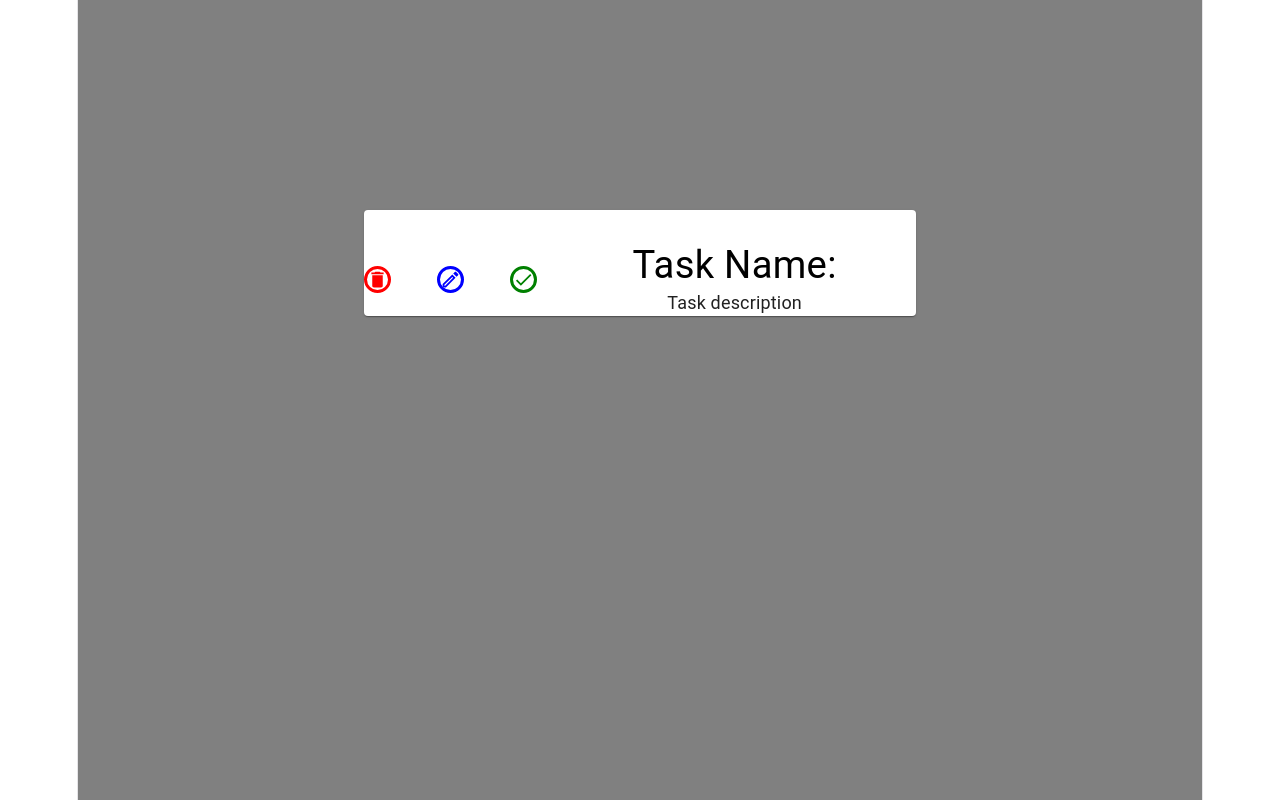
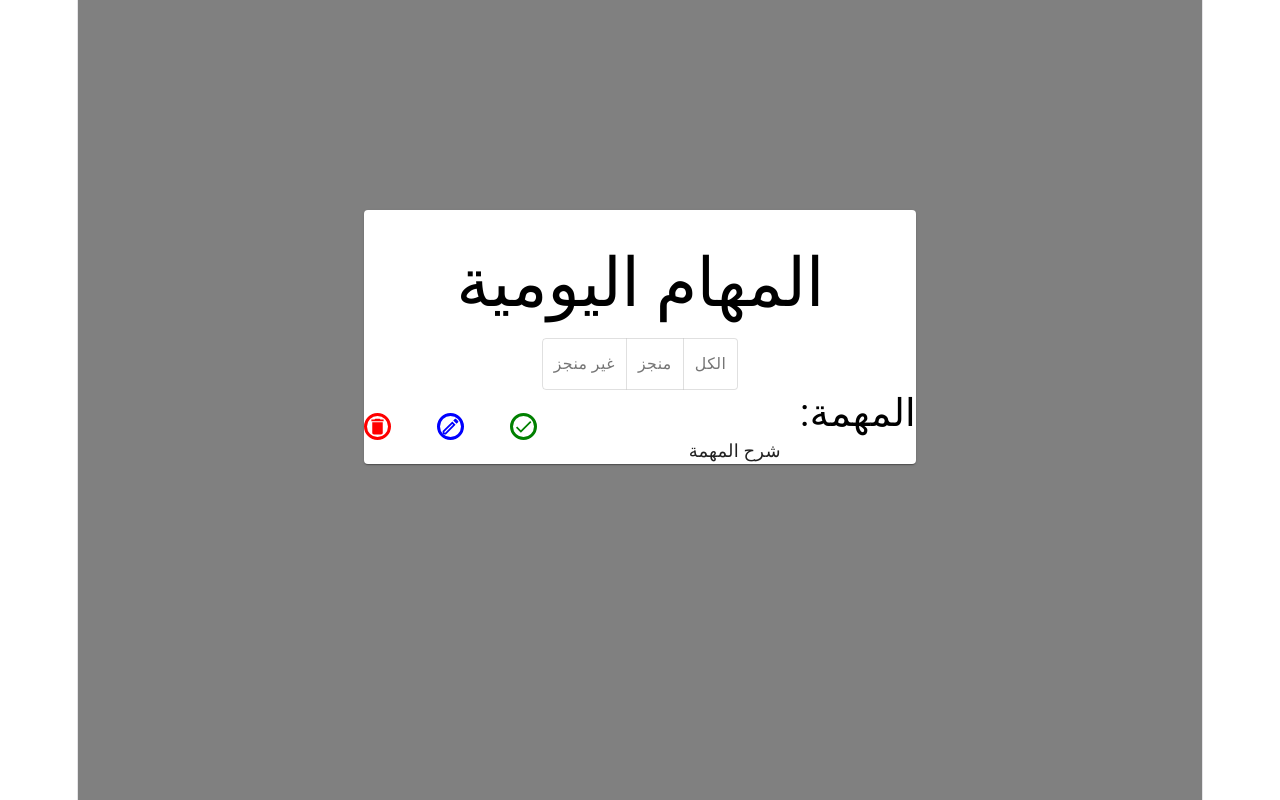
Before and after one commit to ALJAZARIhadi/todo-list-react, a React (Vite) app: page / in a window 1280 px wide. Built offline with nearby package versions, Linux system fonts and the light colour scheme.

Commit message:
adding title and toggle buttons

```diff
--- a/src/TodoList.jsx
+++ b/src/TodoList.jsx
@@ -10,13 +10,46 @@ import Grid from "@mui/material/Grid";
 import DeleteIcon from "@mui/icons-material/Delete";
 import EditOutlinedIcon from "@mui/icons-material/EditOutlined";
 import DoneOutlinedIcon from "@mui/icons-material/DoneOutlined";
+import FormatAlignLeftIcon from "@mui/icons-material/FormatAlignLeft";
+import FormatAlignCenterIcon from "@mui/icons-material/FormatAlignCenter";
+import FormatAlignRightIcon from "@mui/icons-material/FormatAlignRight";
+import FormatAlignJustifyIcon from "@mui/icons-material/FormatAlignJustify";
+import ToggleButton from "@mui/material/ToggleButton";
+import ToggleButtonGroup from "@mui/material/ToggleButtonGroup";
 
 export default function TodoList() {
   return (
     <Container maxWidth="sm" sx={{ height: "500px" }}>
       <CssBaseline />
+
       <Card sx={{ minWidth: 275, marginTop: "60px" }}>
         <CardContent></CardContent>
+
+        <Typography
+              variant="h2"
+              component="h1"
+              sx={{
+                color: "black !important",
+                display: "flex",
+                justifyContent: "center"
+
+              }}
+            >
+              المهام اليومية
+            </Typography>
+
+        <ToggleButtonGroup exclusive aria-label="text" sx={{marginTop:"15px"}}>
+          <ToggleButton value="left" aria-label="left aligned">
+            غير منجز
+          </ToggleButton>
+          <ToggleButton value="center" aria-label="centered">
+            منجز
+          </ToggleButton>
+          <ToggleButton value="right" aria-label="right aligned">
+            الكل
+          </ToggleButton>
+        </ToggleButtonGroup>
+
         <Grid
           container
           spacing={2}
@@ -55,11 +88,15 @@ export default function TodoList() {
             <Typography
               variant="h4"
               component="h1"
-              sx={{ color: "black !important" }}
+              sx={{
+                color: "black !important",
+                display: "flex",
+                justifyContent: "end",
+              }}
             >
-              Task Name:
+              :المهمة
             </Typography>
-            <p>Task description</p>
+            <p>شرح المهمة</p>
           </Grid>
         </Grid>
       </Card>
```
